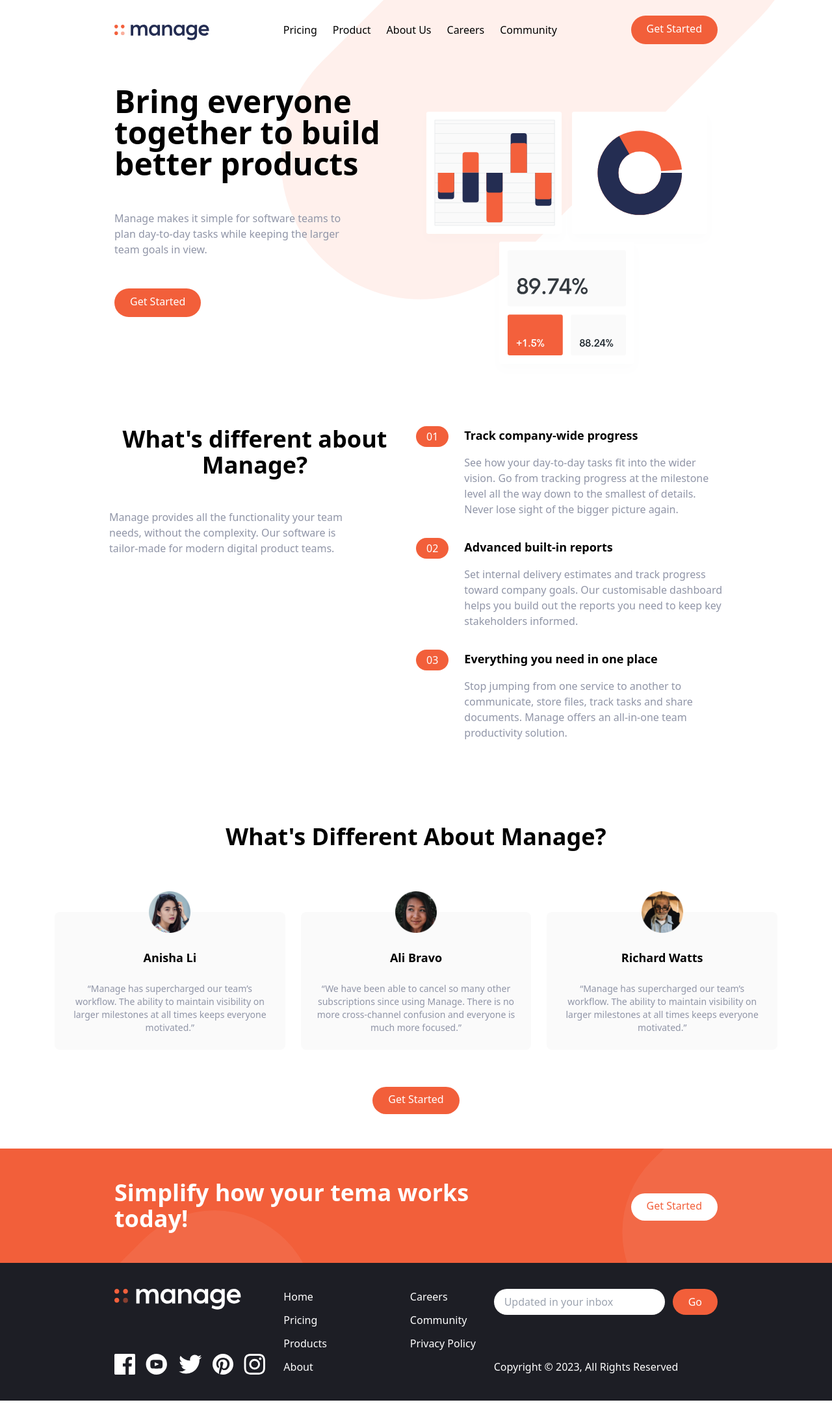
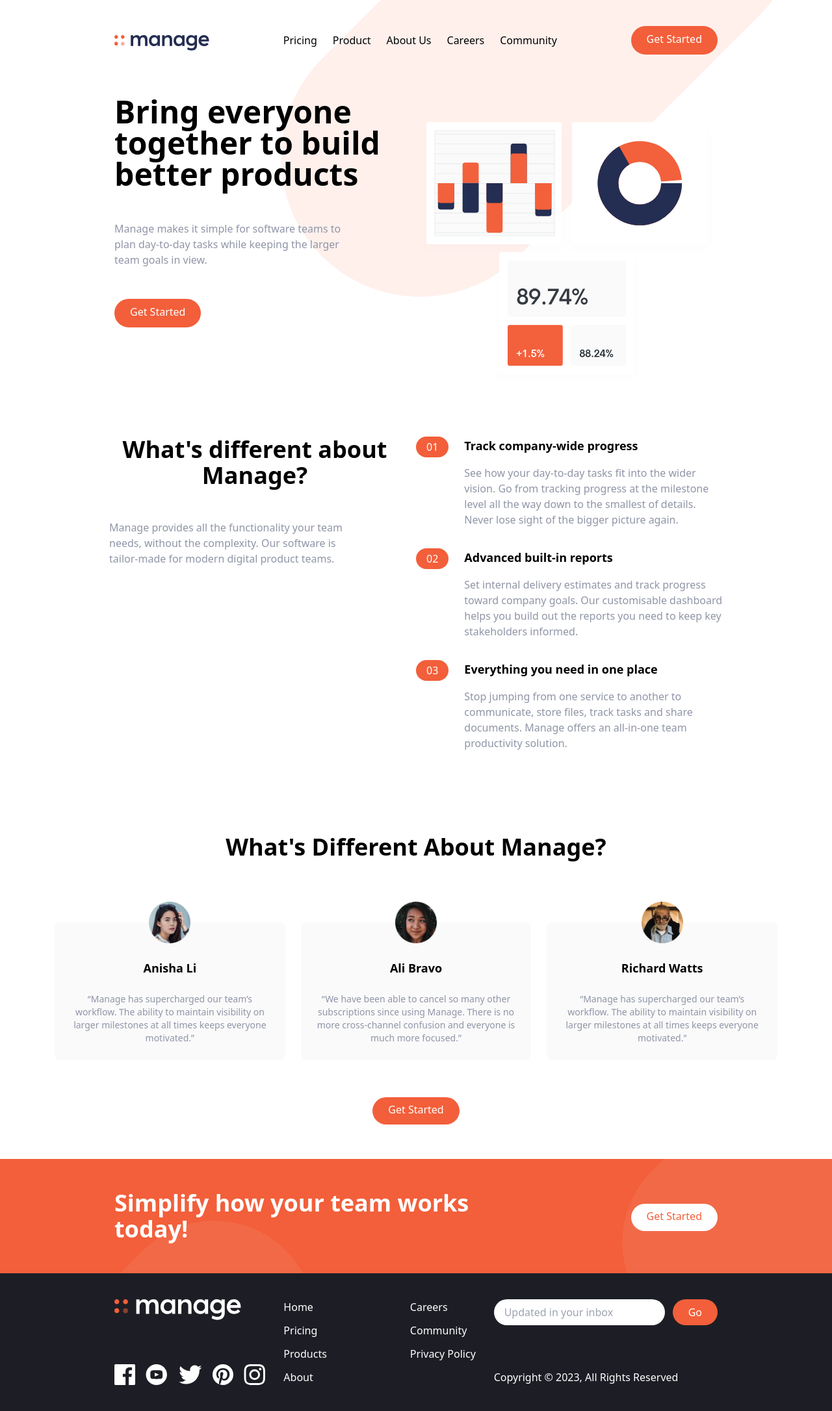
Before and after one commit to gkgaines14/tailwind_landing-page, a website: page index.html in a window 1280 px wide. Shown: the whole page at 65% size. Drawn offline with Linux system fonts and the light colour scheme.

Commit message:
Update for spelling

```diff
--- a/index.html
+++ b/index.html
@@ -8,7 +8,7 @@
   </head>
   <body>
     <nav class="relative container mx-auto p-6">
-      <div class="flex items-center justify-between">
+      <div class="flex items-center justify-between mt-4">
         <!-- Logo -->
         <div class="pt-2">
           <img src="./img/logo.svg" alt="" />
@@ -210,7 +210,7 @@
       <!-- Flex Container -->
       <div class="container flex flex-col items-center justify-between px-6 py-24 mx-auto space-y-12 md:py-12 md:flex-row md:space-y-0">
         <!-- Heading  -->
-        <h2 class="text-5xl font-bold leading-tight text-center text-white md:text-4xl md:max-w-xl md:text-left">Simplify how your tema works today!</h2>
+        <h2 class="text-5xl font-bold leading-tight text-center text-white md:text-4xl md:max-w-xl md:text-left">Simplify how your team works today!</h2>
         <!-- Button -->
         <div class="my-16">
           <a
```
Also changed, not shown: css/output.css.
